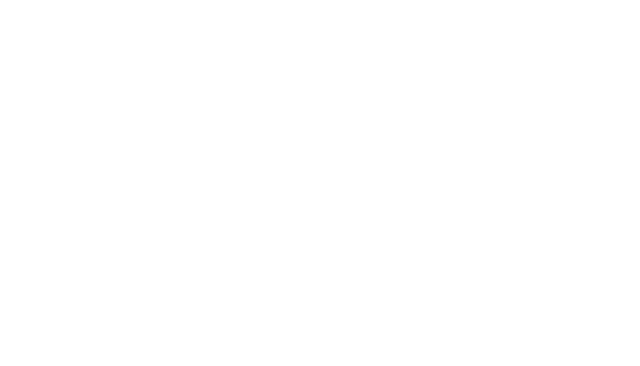
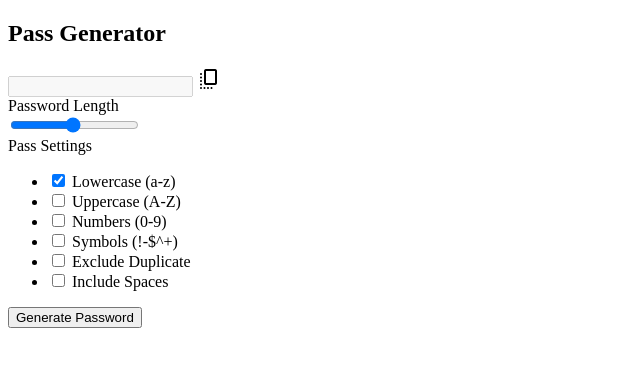
Before and after one commit to thorcamara/Password_generator, a plain HTML site: page index.html in a window 1280 px wide. Shown: the whole page, without its empty margins (0-640 px from the left). Drawn offline with nearby package versions, Linux system fonts and the light colour scheme.

Commit message:
Added HTML structure

```diff
--- a/index.html
+++ b/index.html
@@ -11,6 +11,58 @@
 
 <body>
 
+  <div class="container">
+    <h2>Pass Generator</h2>
+    <div class="wrapper">
+      <div class="input-box">
+        <input type="text" disabled>
+        <span class="material-symbols-rounded">copy_all</span>
+      </div>
+      <div class="pass-indicator"></div>
+      <div class="pass-length">
+        <div class="details">
+          <label class="title">Password Length</label>
+          <span></span>
+        </div>
+        <input type="range" min="1" max="30" value="15" step="1">
+      </div>
+
+      <div class="pass-settings">
+        <label class="title">Pass Settings</label>
+        <ul class="options">
+          <li class="option">
+            <input type="checkbox" id="lowercase" checked>
+            <label for="lowercase">Lowercase (a-z)</label>
+          </li>
+          <li class="option">
+            <input type="checkbox" id="uppercase">
+            <label for="uppercase">Uppercase (A-Z)</label>
+          </li>
+          <li class="option">
+            <input type="checkbox" id="numbers">
+            <label for="numbers">Numbers (0-9)</label>
+          </li>
+          <li class="option">
+            <input type="checkbox" id="symbols">
+            <label for="symbols">Symbols (!-$^+)</label>
+          </li>
+          <li class="option">
+            <input type="checkbox" id="exc-duplicate">
+            <label for="exc-duplicate">Exclude Duplicate</label>
+          </li>
+          <li class="option">
+            <input type="checkbox" id="spaces">
+            <label for="spaces">Include Spaces</label>
+          </li>
+        </ul>
+      </div>
+
+
+
+      <button class="generate-btn">Generate Password</button>
+
+    </div>
+  </div>
 
   <script src="script.js"></script>
 </body>
```
